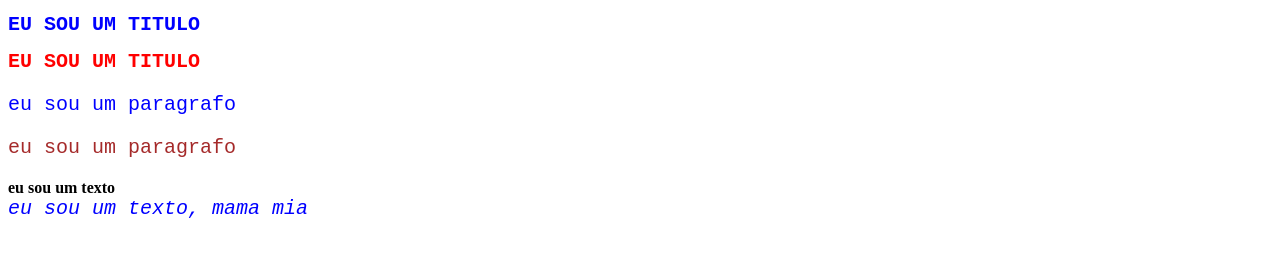
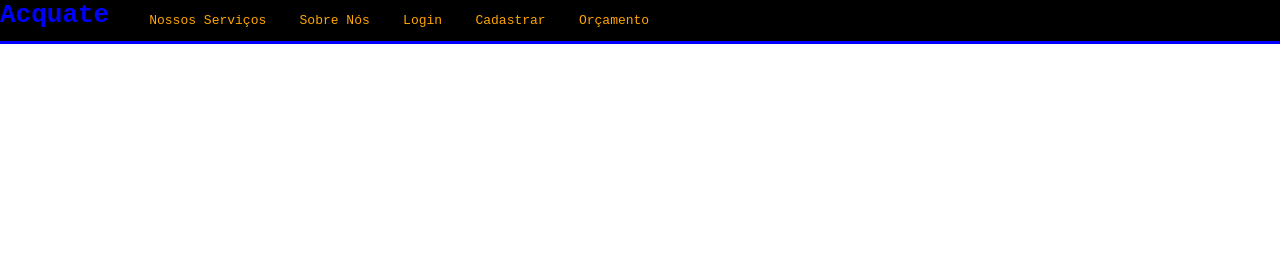
Before and after one commit to Mateusdcsouza23/projeto-iot-revolucionario.carmo, a plain HTML site: page index.html in a window 1280 px wide. Drawn offline with Linux system fonts and the light colour scheme.

Commit message:
estilização do header

```diff
--- a/estilos.css
+++ b/estilos.css
@@ -1,16 +1,35 @@
+body{
+  margin: 0px;
+  font-family: monospace;
 
-      h1,p,i{
-        color:blue;
-        font-size: 20px;
-        font-family: monospace;
+}
 
-        }
+.header {
+  background-color: black;
+  width: 100%;
+  border-bottom: 3px blue solid;
 
-        .titulo{
-        color: red;
 
-        }
+}
 
-        #paragrafo {
-            color: brown;
-        }
+h1{
+  margin: 0px;
+  color :blue
+
+}
+
+.header .container{
+width: 70%;
+
+display: flex;
+}
+
+  .navbar{
+    width: 500px;
+    list-style:none;
+    justify-content: space-between;
+    align-items: center;
+    color: orange;
+    display: flex;
+
+  }
--- a/index.html
+++ b/index.html
@@ -11,14 +11,20 @@
 </head>
 
 <body>
-    <h1>EU SOU UM TITULO</h1>
-    <h1 class="titulo">EU SOU UM TITULO</h1>
+  <div class="header">
+      <div class="container">
+      <h1>Acquate</h1>
 
-    <p>eu sou um paragrafo</p>
-    <p id="paragrafo">eu sou um paragrafo</p>
-    <b>eu sou um texto</b>
-    <br>
-    <i>eu sou um texto, mama mia</i>
+    <ul class="navbar">
+        <Li>Nossos Serviços</Li>
+        <Li>Sobre Nós</Li>
+        <Li>Login</Li>
+        <Li>Cadastrar</Li>
+        <Li>Orçamento</Li>
+    </ul>
+</div>
+
+</div>
 
 </body>
 
```
